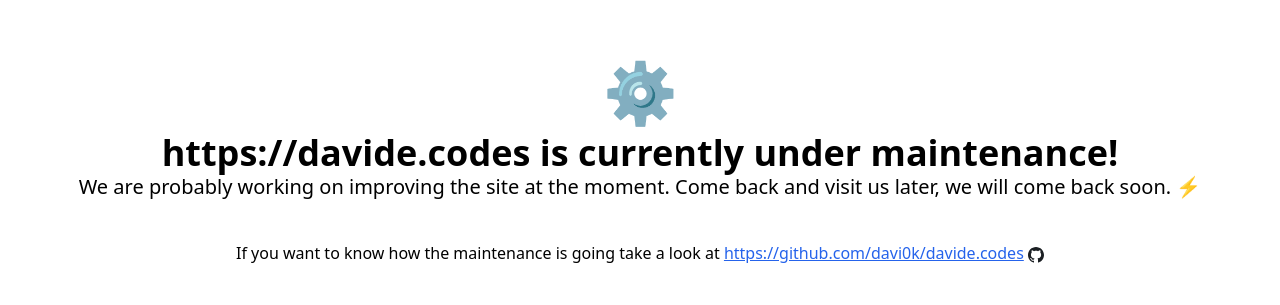
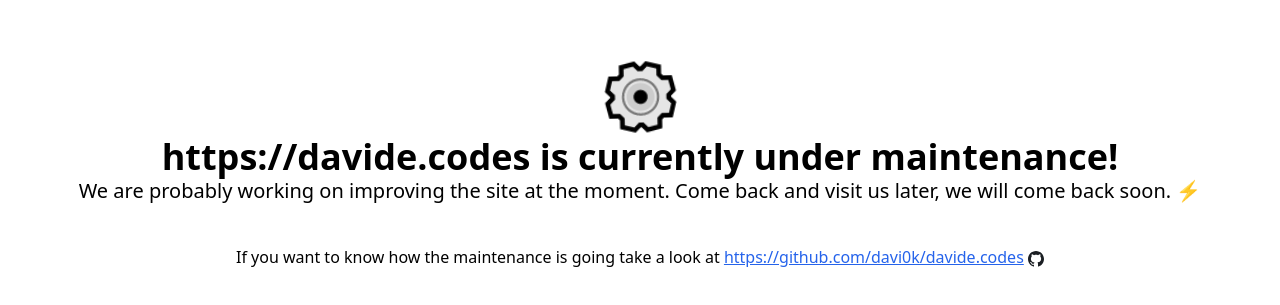
Before and after one commit to Davi0k/davide.codes, a Next.js app: page /maintenance in a window 1280 px wide. Shown: the part 237-542 px from the top of the page. Built offline with nearby package versions, Linux system fonts and the light colour scheme.

Commit message:
Add gear class inside styles/global.css with animation. Implement it in pages/maintenance.tsx.

```diff
--- a/pages/maintenance.tsx
+++ b/pages/maintenance.tsx
@@ -1,10 +1,10 @@
 import type { NextPage } from "next";
 
 const Maintenance: NextPage<undefined> = (props: undefined) => (
-  <div className="flex flex-col items-center justify-center h-screen">
-    <span className="text-6xl">⚙</span>
+  <div className="flex flex-col items-center justify-center h-screen text-center">
+    <img src="images/gear.png" alt="Gear" className="w-20 h-20 gear"/>
 
-    <h1 className="text-4xl font-bold mt-3">https://davide.codes is currently under maintenance!</h1>
+    <h1 className="text-4xl font-bold mt-0">https://davide.codes is currently under maintenance!</h1>
 
     <p className="text-xl">We are probably working on improving the site at the moment. Come back and visit us later, we will come back soon. ⚡</p>
 
--- a/styles/globals.css
+++ b/styles/globals.css
@@ -1,3 +1,12 @@
 @tailwind base;
 @tailwind components;
 @tailwind utilities;
+
+@keyframes rotation {
+    0% { transform: rotate(0deg); }
+    55%, 100% { transform: rotate(360deg); }
+}
+
+.gear {
+    animation: rotation 10s infinite linear;
+}
```
Also changed, not shown: public/images/gear.png (added).
